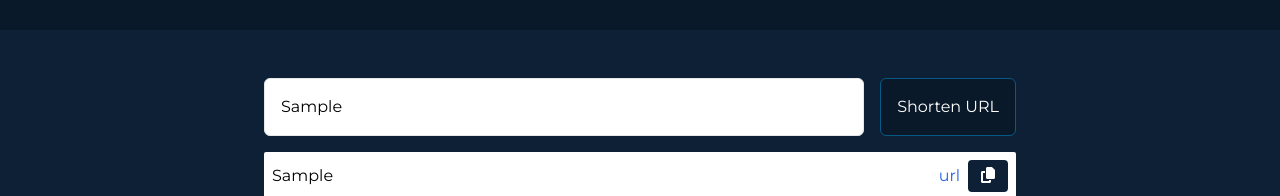
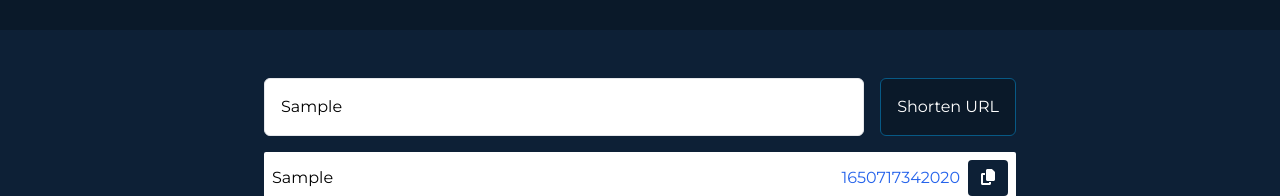
Before and after one commit to JCalmCrasher/url-shortener, a Next.js app: page / in a window 1280 px wide. Both pictures are taken after typing "Sample" into the empty fields and a click on the button "Shorten URL". Shown: the part 604-800 px from the top of the page. Built offline with nearby package versions, Linux system fonts and the light colour scheme.

Commit message:
handle form submission

```diff
--- a/src/components/UrlResult.tsx
+++ b/src/components/UrlResult.tsx
@@ -22,7 +22,7 @@ const UrlResult = ({ url, shortenUrl }: Props) => {
           {shortenUrl}
         </a>
         <button
-          className="bg-secondary text-white px-2 py-[4px] rounded w-10"
+          className="bg-secondary text-white px-2 py-[6px] rounded w-10"
           onClick={onCopy}
         >
           <FontAwesomeIcon icon={faCopy} />
--- a/src/components/section/url/index.tsx
+++ b/src/components/section/url/index.tsx
@@ -1,27 +1,39 @@
 import Button from '@/components/button/button';
 import UrlResult from '@/components/UrlResult';
+import { URLResponse } from '@/pages/api/response';
+import fetcher from '@/utils/fetcher';
 import { Form, FormikProvider, useFormik } from 'formik';
 import { useState } from 'react';
 import * as Yup from 'yup';
 import urlStyles from './url.module.css';
 
 export default function UrlSection() {
-  const [url, setUrl] = useState(false);
-  const [isLoading, setIsLoading] = useState(false);
+  const [urls, setUrls] = useState<URLResponse[]>([]);
 
   const formik = useFormik({
     initialValues: {
       url: ''
     },
-    onSubmit: async (values) => {
-      console.log({ values });
+    onSubmit: (values) => {
+      fetcher('/shorten', {
+        url: values.url
+      })
+        .then((res: URLResponse) => {
+          setUrls([...urls, res]);
+
+          setSubmitting(false);
+        })
+        .catch((err) => {
+          console.log(err);
+        });
     },
     validationSchema: Yup.object().shape({
       url: Yup.string().required('Please enter a valid URL')
     })
   });
 
-  const { values, errors, touched, handleChange, } = formik;
+  const { values, errors, touched, handleChange, isSubmitting, setSubmitting } =
+    formik;
 
   return (
     <section id={urlStyles.url}>
@@ -43,8 +55,8 @@ export default function UrlSection() {
                   <Button
                     text="Shorten URL"
                     classes="btn-secondary btn-md border border-sky-800 md:max-w-fit max-w-full whitespace-nowrap"
-                    type='submit'
-                    disabled={isLoading}
+                    type="submit"
+                    disabled={isSubmitting}
                   />
                 </div>
               </Form>
@@ -52,9 +64,17 @@ export default function UrlSection() {
             {touched.url && errors.url ? (
               <small className="text-red-300 font-medium">{errors.url}</small>
             ) : null}
-            <div className="flex flex-col gap-4 text-black rounded-sm bg-white mt-4 p-2">
-              <UrlResult url={values.url} shortenUrl="url" />
-            </div>
+            {urls.length > 0 && (
+              <div className="flex flex-col gap-4 text-black rounded-sm bg-white mt-4 p-2">
+                {urls.map((singleUrl, i) => (
+                  <UrlResult
+                    key={i}
+                    url={singleUrl.url}
+                    shortenUrl={singleUrl.shortUrl}
+                  />
+                ))}
+              </div>
+            )}
           </div>
         </div>
       </div>
--- a/src/pages/api/hello.ts
+++ /dev/null
@@ -1,13 +0,0 @@
-// Next.js API route support: https://nextjs.org/docs/api-routes/introduction
-import type { NextApiRequest, NextApiResponse } from 'next';
-
-type Data = {
-  name: string;
-};
-
-export default function handler(
-  req: NextApiRequest,
-  res: NextApiResponse<Data>
-) {
-  res.status(200).json({ name: 'John Doe' });
-}
--- /dev/null
+++ b/src/pages/api/response/index.ts
@@ -0,0 +1,4 @@
+export interface URLResponse {
+  url: string;
+  shortUrl: string;
+}
--- /dev/null
+++ b/src/pages/api/shorten.ts
@@ -0,0 +1,18 @@
+// shorten url api
+
+import shortenUrl from '@/utils/shortenUrl';
+import { NextApiRequest, NextApiResponse } from 'next';
+import { URLResponse } from './response';
+
+export default async function handler(
+  req: NextApiRequest,
+  res: NextApiResponse
+) {
+  const { url } = req.body;
+  const shortUrl = await shortenUrl(url);
+  const response: URLResponse = {
+    url,
+    shortUrl
+  };
+  res.status(200).json(response);
+}
--- /dev/null
+++ b/src/utils/fetcher.ts
@@ -0,0 +1,18 @@
+export default function fetcher(
+  url: string,
+  data: object | undefined = undefined
+) {
+  return fetch(`${window.location.origin}/api${url}`, {
+    method: data ? 'POST' : 'GET',
+    credentials: 'include',
+    headers: {
+      'Content-Type': 'application/json'
+    },
+    body: JSON.stringify(data)
+  }).then((res) => {
+    if (res.status > 399 && res.status < 200) {
+      throw new Error();
+    }
+    return res.json();
+  });
+}
--- /dev/null
+++ b/src/utils/shortenUrl.ts
@@ -0,0 +1,3 @@
+export default function shortenUrl(url: string) {
+  return new Date().getTime();
+}
```
